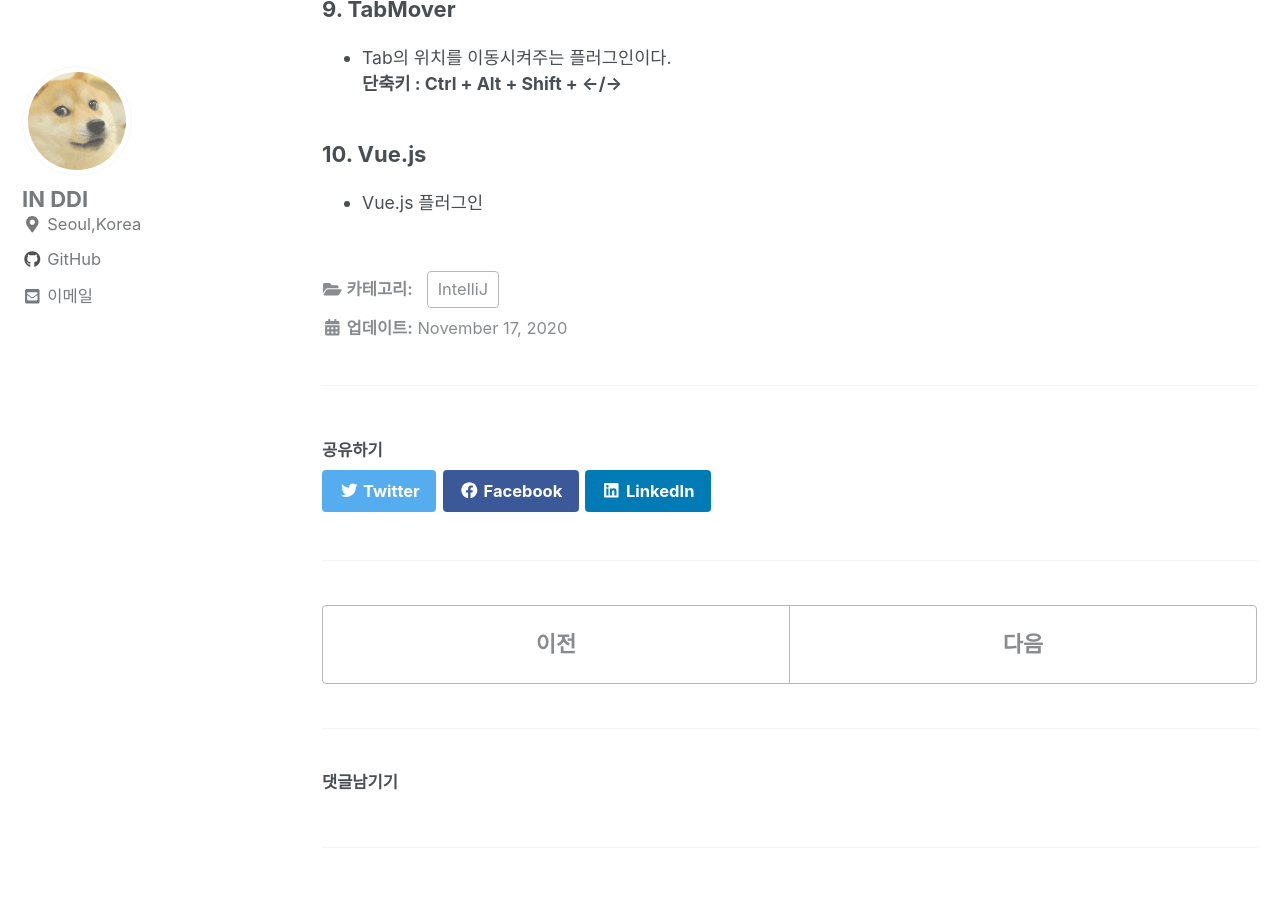
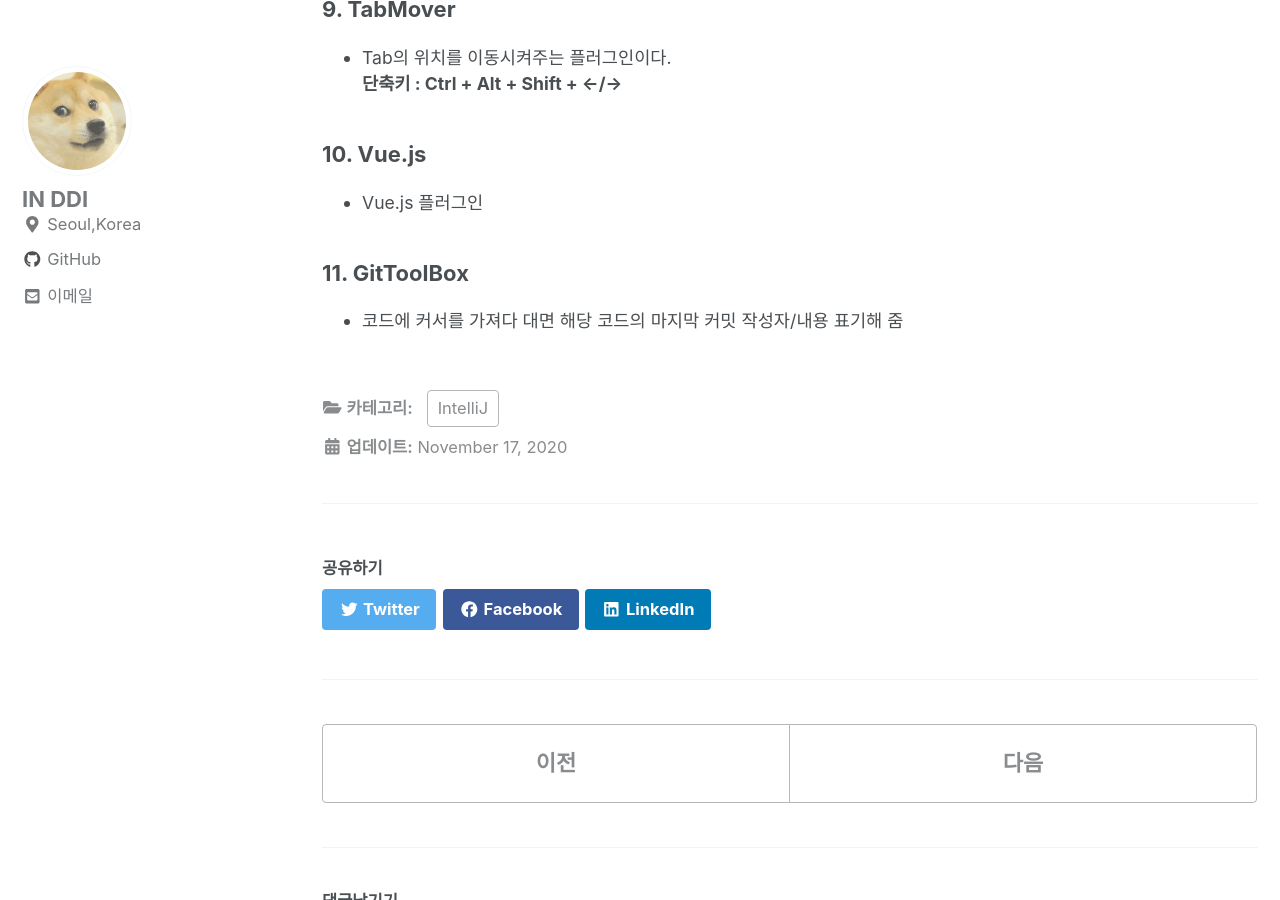
Before and after one commit to InSeok9068/inseok9068.github.io, a Jekyll site: the page built from _posts/intellij/2020-11-17-intellij-plugins.md, in a window 1280 px wide and 900 px high, scrolled down 1452 px. Built offline with Jekyll 4.4.1, drawn with Linux system fonts in a browser that asks for light colours; cached includes are drawn as plain includes; nearby versions of some CDN libraries; comment, search, counter and statistics services are not loaded.

Commit message:
GitToolBox IntelliJ 플러그인 추가

```diff
--- a/_posts/intellij/2020-11-17-intellij-plugins.md
+++ b/_posts/intellij/2020-11-17-intellij-plugins.md
@@ -53,3 +53,7 @@ categories:
 ### 10. Vue.js
 
 - Vue.js 플러그인
+
+### 11. GitToolBox
+
+- 코드에 커서를 가져다 대면 해당 코드의 마지막 커밋 작성자/내용 표기해 줌
```
